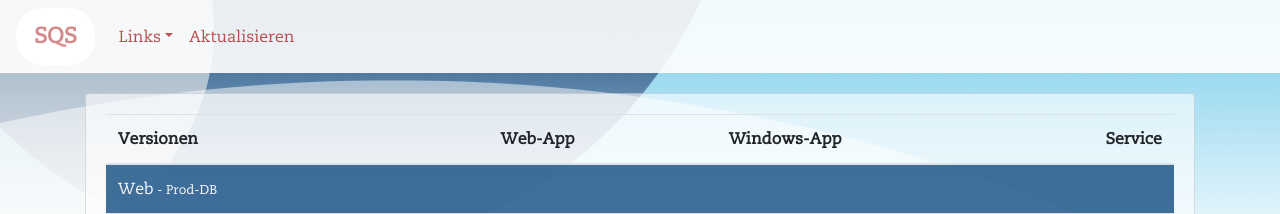
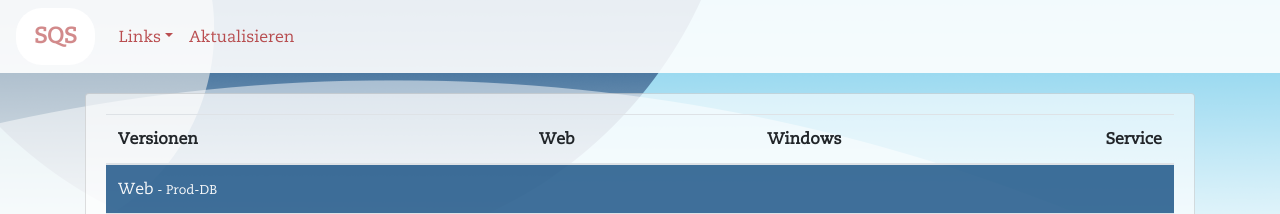
Before and after one commit to modanch/electronupdate, a website: page sqs/audit/versions/index.html in a window 1280 px wide. Shown: the top 214 px of the page. Drawn offline with nearby package versions, Linux system fonts and the light colour scheme; no server answers.

Commit message:
ohne app

```diff
--- a/sqs/audit/versions/index.html
+++ b/sqs/audit/versions/index.html
@@ -30,8 +30,8 @@
                     <thead>
                         <tr>
                             <th width="20%">Versionen</th>
-                            <th width="25%" class="text-right">Web-App</th>
-                            <th width="25%" class="text-right">Windows-App</th>
+                            <th width="25%" class="text-right">Web</th>
+                            <th width="25%" class="text-right">Windows</th>
                             <th width="30%" class="text-right">Service</th>
                         </tr>
                     </thead>
```
